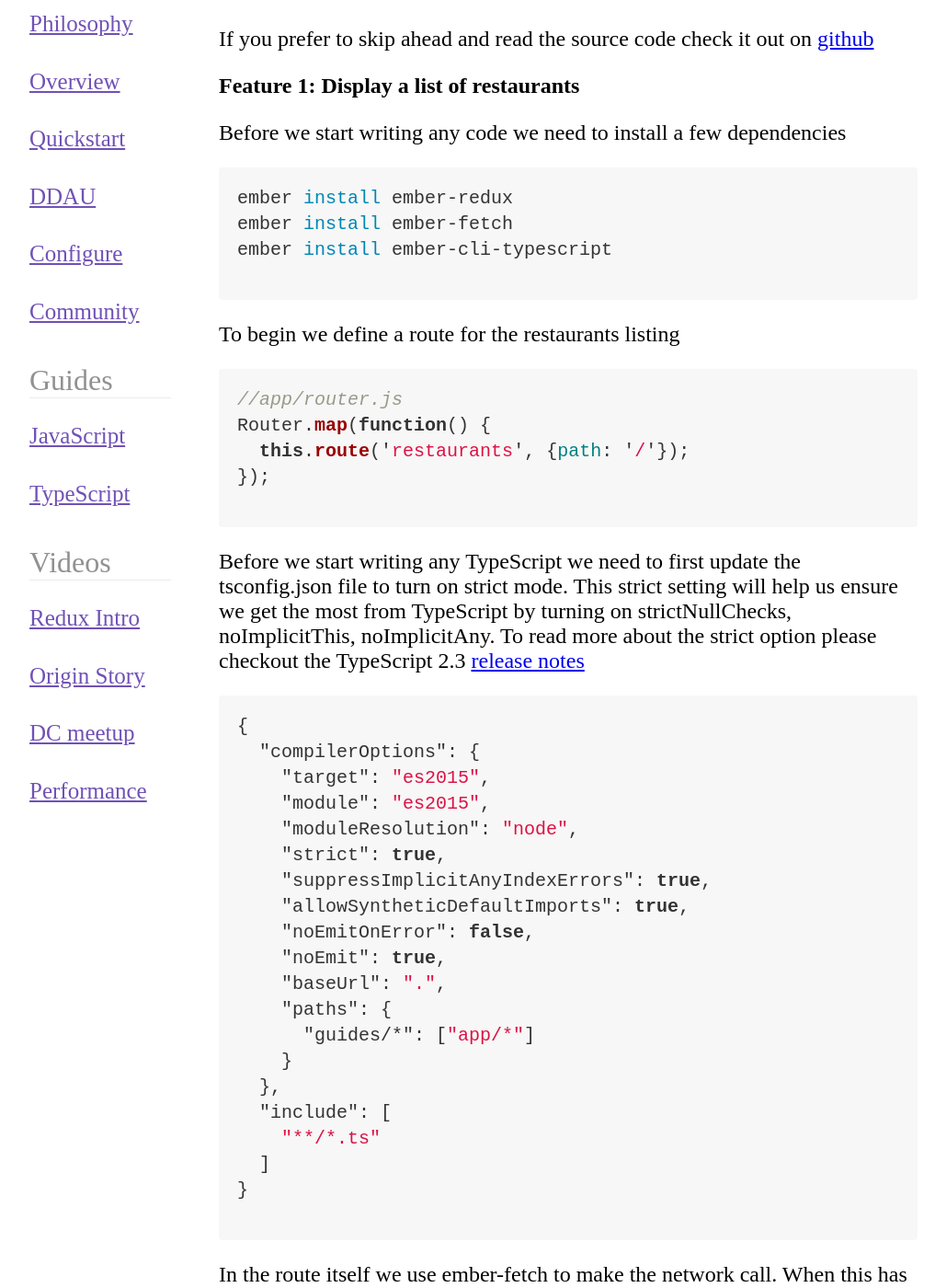
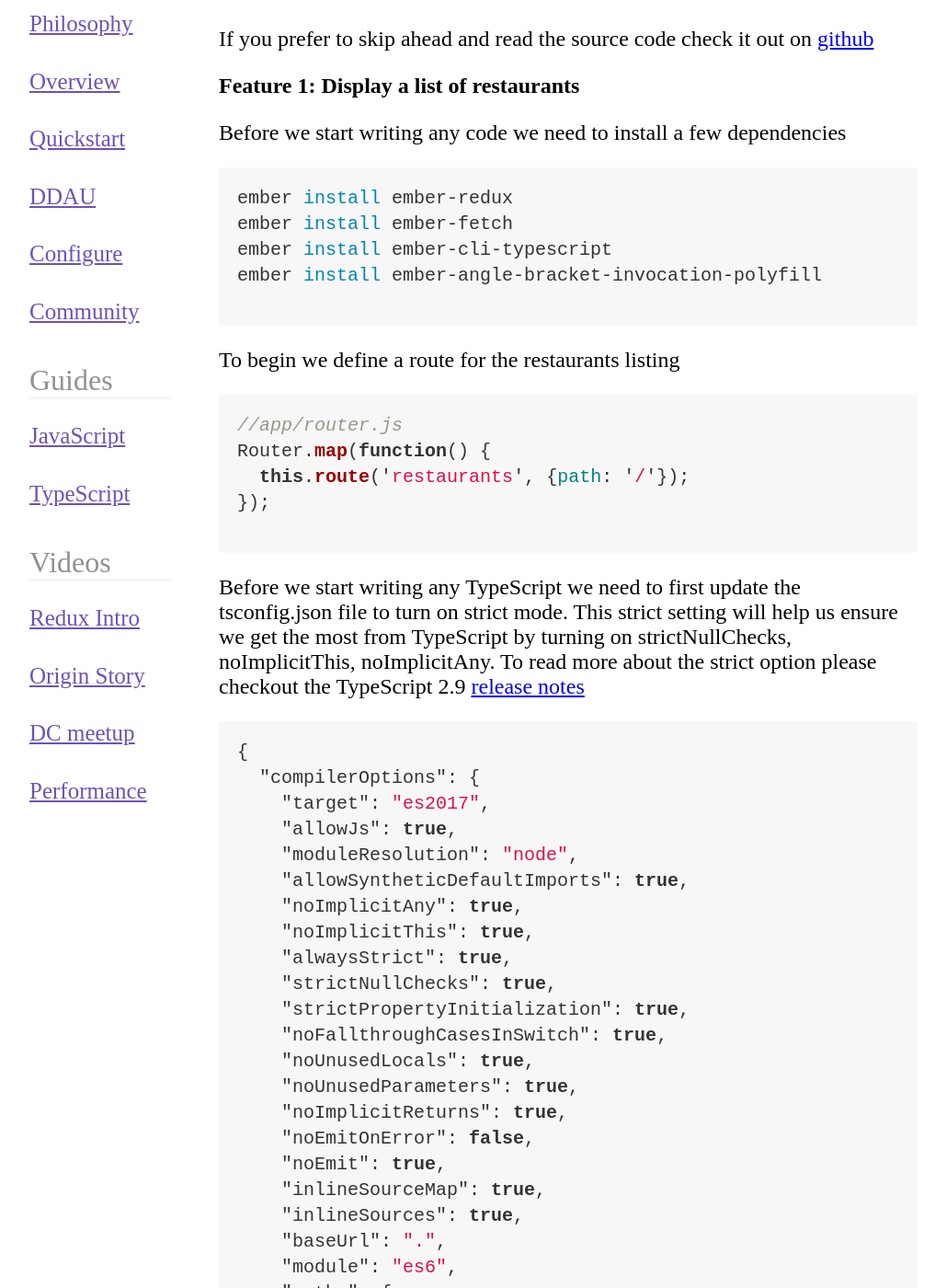
Before and after one commit to ember-redux/ember-redux, a Jekyll site: the page built from docs/typescript.md, in a window 1280 px wide and 1400 px high, scrolled down 194 px. Shown: the whole window at 92% size, without its empty margins (131-1148 px from the left). Built offline with Jekyll 4.4.1, drawn with Linux system fonts in a browser that asks for light colours; some of the changed text lies outside the part shown.

Commit message:
DOCS: updated guides to ember v3.2 + angle bracket syntax

````diff
--- a/docs/typescript.md
+++ b/docs/typescript.md
@@ -16,6 +16,7 @@
 ember install ember-redux
 ember install ember-fetch
 ember install ember-cli-typescript
+ember install ember-angle-bracket-invocation-polyfill
 ```
 
 To begin we define a route for the restaurants listing
@@ -27,26 +28,41 @@
 });
 ```
 
-Before we start writing any TypeScript we need to first update the tsconfig.json file to turn on strict mode. This strict setting will help us ensure we get the most from TypeScript by turning on strictNullChecks, noImplicitThis, noImplicitAny. To read more about the strict option please checkout the TypeScript 2.3 <a href="https://www.typescriptlang.org/docs/handbook/release-notes/typescript-2-3.html">release notes</a>
+Before we start writing any TypeScript we need to first update the tsconfig.json file to turn on strict mode. This strict setting will help us ensure we get the most from TypeScript by turning on strictNullChecks, noImplicitThis, noImplicitAny. To read more about the strict option please checkout the TypeScript 2.9 <a href="http://www.typescriptlang.org/docs/handbook/release-notes/typescript-2-9.html">release notes</a>
 
 ```json
 {
   "compilerOptions": {
-    "target": "es2015",
-    "module": "es2015",
+    "target": "es2017",
+    "allowJs": true,
     "moduleResolution": "node",
-    "strict": true,
-    "suppressImplicitAnyIndexErrors": true,
     "allowSyntheticDefaultImports": true,
+    "noImplicitAny": true,
+    "noImplicitThis": true,
+    "alwaysStrict": true,
+    "strictNullChecks": true,
+    "strictPropertyInitialization": true,
+    "noFallthroughCasesInSwitch": true,
+    "noUnusedLocals": true,
+    "noUnusedParameters": true,
+    "noImplicitReturns": true,
     "noEmitOnError": false,
     "noEmit": true,
+    "inlineSourceMap": true,
+    "inlineSources": true,
     "baseUrl": ".",
+    "module": "es6",
     "paths": {
-      "guides/*": ["app/*"]
+      "guides/*": [
+        "app/*"
+      ],
+      "*": [
+        "types/*"
+      ]
     }
   },
   "include": [
-    "**/*.ts"
+    "app"
   ]
 }
 ```
@@ -112,24 +128,39 @@
 ```json
 {
   "compilerOptions": {
-    "target": "es2015",
-    "module": "es2015",
+    "target": "es2017",
+    "allowJs": true,
     "moduleResolution": "node",
-    "strict": true,
-    "suppressImplicitAnyIndexErrors": true,
     "allowSyntheticDefaultImports": true,
+    "noImplicitAny": true,
+    "noImplicitThis": true,
+    "alwaysStrict": true,
+    "strictNullChecks": true,
+    "strictPropertyInitialization": true,
+    "noFallthroughCasesInSwitch": true,
+    "noUnusedLocals": true,
+    "noUnusedParameters": true,
+    "noImplicitReturns": true,
     "noEmitOnError": false,
     "noEmit": true,
+    "inlineSourceMap": true,
+    "inlineSources": true,
     "baseUrl": ".",
+    "module": "es6",
     "paths": {
-      "guides/*": ["app/*"],
       "ember-redux": ["node_modules/ember-redux/index.d.ts"],
       "redux": ["node_modules/redux/index.d.ts"],
-      "fetch": ["node_modules/ember-fetch/index.d.ts"]
+      "fetch": ["node_modules/ember-fetch/index.d.ts"],
+      "guides/*": [
+        "app/*"
+      ],
+      "*": [
+        "types/*"
+      ]
     }
   },
   "include": [
-    "**/*.ts"
+    "app"
   ]
 }
 ```
@@ -211,7 +242,7 @@
 ```js
 //app/templates/components/restaurant-list.hbs
 <ul>
-  {{#each-in restaurants as |key restaurant|}}
+  {{#each-in @restaurants as |key restaurant|}}
     <li>{{restaurant.name}}</li>
   {{/each-in}}
 </ul>
@@ -259,12 +288,12 @@
 
 ```js
 //app/templates/restaurants.hbs
-{{#restaurant-items as |restaurants|}}
-  {{restaurant-list restaurants=restaurants}}
-{{/restaurant-items}}
+<RestaurantItems as |restaurants|>
+  <RestaurantList @restaurants={{restaurants}} />
+</RestaurantItems>
 ```
 
-<p>Want the source code for part 1? You can find this commit up on <a href="https://github.com/ember-redux/guides/commit/6fa784ead8ff258ec35eeab09230c59652ce6a9a">github</a></p>
+<p>Want the source code for part 1? You can find this commit up on <a href="https://github.com/ember-redux/guides/commit/27dc1c5d5e85aca082c80394eaa841229ae3db52">github</a></p>
 
 **Feature 2: Display restaurant details**
 
@@ -428,7 +457,7 @@
 ```js
 //app/templates/components/restaurant-list.hbs
 <ul>
-  {{#each-in restaurants as |key restaurant|}}
+  {{#each-in @restaurants as |key restaurant|}}
     <li>{{#link-to "restaurants.detail" restaurant.id}}{{restaurant.name}}{{/link-to}}</li>
   {{/each-in}}
 </ul>
@@ -439,7 +468,7 @@
 ```js
 //app/templates/components/restaurant-detail.hbs
 <ul>
-  {{#each restaurant.reviews as |review|}}
+  {{#each @restaurant.reviews as |review|}}
     <li>{{review.rating}} ★</li>
   {{else}}
     <li>no reviews</li>
@@ -486,12 +513,12 @@
 
 ```js
 //app/templates/restaurants/detail.hbs
-{{#restaurant-item as |restaurant|}}
-  {{restaurant-detail restaurant=restaurant}}
-{{/restaurant-item}}
+<RestaurantItem as |restaurant|>
+  <RestaurantDetail @restaurant={{restaurant}} />
+</RestaurantItem>
 ```
 
-<p>Want the source code for part 2? You can find this commit up on <a href="https://github.com/ember-redux/guides/commit/a90a8471a2694448f84bab9a6457b2e9e246e7">github</a></p>
+<p>Want the source code for part 2? You can find this commit up on <a href="https://github.com/ember-redux/guides/commit/0fac0e8af66de392d28bc114ace6cf31ebef122f">github</a></p>
 
 **Refactor: Use reselect to encapsulate**
 
@@ -535,25 +562,40 @@
 ```json
 {
   "compilerOptions": {
-    "target": "es2015",
-    "module": "es2015",
+    "target": "es2017",
+    "allowJs": true,
     "moduleResolution": "node",
-    "strict": true,
-    "suppressImplicitAnyIndexErrors": true,
     "allowSyntheticDefaultImports": true,
+    "noImplicitAny": true,
+    "noImplicitThis": true,
+    "alwaysStrict": true,
+    "strictNullChecks": true,
+    "strictPropertyInitialization": true,
+    "noFallthroughCasesInSwitch": true,
+    "noUnusedLocals": true,
+    "noUnusedParameters": true,
+    "noImplicitReturns": true,
     "noEmitOnError": false,
     "noEmit": true,
+    "inlineSourceMap": true,
+    "inlineSources": true,
     "baseUrl": ".",
+    "module": "es6",
     "paths": {
-      "guides/*": ["app/*"],
       "ember-redux": ["node_modules/ember-redux/index.d.ts"],
       "redux": ["node_modules/redux/index.d.ts"],
       "fetch": ["node_modules/ember-fetch/index.d.ts"],
-      "reselect": ["node_modules/reselect/lib/index.d.ts"]
+      "reselect": ["node_modules/reselect/lib/index.d.ts"],
+      "guides/*": [
+        "app/*"
+      ],
+      "*": [
+        "types/*"
+      ]
     }
   },
   "include": [
-    "**/*.ts"
+    "app"
   ]
 }
 ```
@@ -603,7 +641,7 @@
 ```js
 //app/templates/components/restaurant-detail.hbs
 <ul>
-  {{#each restaurant.reviews as |review|}}
+  {{#each @restaurant.reviews as |review|}}
     <li>{{review.rating}} ★</li>
   {{else}}
     <li>no reviews</li>
@@ -748,26 +786,41 @@
 ```json
 {
   "compilerOptions": {
-    "target": "es2015",
-    "module": "es2015",
+    "target": "es2017",
+    "allowJs": true,
     "moduleResolution": "node",
-    "strict": true,
-    "suppressImplicitAnyIndexErrors": true,
     "allowSyntheticDefaultImports": true,
+    "noImplicitAny": true,
+    "noImplicitThis": true,
+    "alwaysStrict": true,
+    "strictNullChecks": true,
+    "strictPropertyInitialization": true,
+    "noFallthroughCasesInSwitch": true,
+    "noUnusedLocals": true,
+    "noUnusedParameters": true,
+    "noImplicitReturns": true,
     "noEmitOnError": false,
     "noEmit": true,
+    "inlineSourceMap": true,
+    "inlineSources": true,
     "baseUrl": ".",
+    "module": "es6",
     "paths": {
-      "guides/*": ["app/*"],
       "ember-redux": ["node_modules/ember-redux/index.d.ts"],
       "redux": ["node_modules/redux/index.d.ts"],
       "fetch": ["node_modules/ember-fetch/index.d.ts"],
       "reselect": ["node_modules/reselect/lib/index.d.ts"],
-      "normalizr": ["node_modules/normalizr/index.d.ts"]
+      "normalizr": ["node_modules/normalizr/index.d.ts"],
+      "guides/*": [
+        "app/*"
+      ],
+      "*": [
+        "types/*"
+      ]
     }
   },
   "include": [
-    "**/*.ts"
+    "app"
   ]
 }
 ```
@@ -815,7 +866,7 @@
 ```js
 //app/templates/components/restaurant-detail.hbs
 <ul>
-  {{#each reviews as |review|}}
+  {{#each @reviews as |review|}}
     <li>{{review.rating}} ★</li>
   {{else}}
     <li>no reviews</li>
@@ -825,12 +876,12 @@
 
 ```js
 //app/templates/restaurants/detail.hbs
-{{#restaurant-item as |reviews|}}
-  {{restaurant-detail reviews=reviews}}
-{{/restaurant-item}}
+<RestaurantItem as |reviews|>
+  <RestaurantDetail @reviews={{reviews}} />
+</RestaurantItem>
 ```
 
-<p>Want the source code for part 4? You can find this commit up on <a href="https://github.com/ember-redux/guides/commit/047ec9fce66d2d3ca4387323fefd4b3543325d31">github</a></p>
+<p>Want the source code for part 4? You can find this commit up on <a href="https://github.com/ember-redux/guides/commit/ed929eb1eef56a1e16b57c31b30fbc2fb55aa082">github</a></p>
 
 **Feature 3: Add rate action to add/update review**
 
@@ -839,15 +890,15 @@
 ```js
 //app/templates/components/restaurant-detail.hbs
 <div class="star-rating">
-  <span onclick={{action rate 1}}>★</span>
-  <span onclick={{action rate 2}}>★</span>
-  <span onclick={{action rate 3}}>★</span>
-  <span onclick={{action rate 4}}>★</span>
-  <span onclick={{action rate 5}}>★</span>
+  <span onclick={{action @rate 1}}>★</span>
+  <span onclick={{action @rate 2}}>★</span>
+  <span onclick={{action @rate 3}}>★</span>
+  <span onclick={{action @rate 4}}>★</span>
+  <span onclick={{action @rate 5}}>★</span>
 </div>
 
 <ul>
-  {{#each reviews as |review|}}
+  {{#each @reviews as |review|}}
     <li>{{review.rating}} ★</li>
   {{else}}
     <li>no reviews</li>
@@ -863,9 +914,9 @@
 
 ```js
 //app/templates/restaurants/detail.hbs
-{{#restaurant-item as |reviews rate|}}
-  {{restaurant-detail reviews=reviews rate=rate}}
-{{/restaurant-item}}
+<RestaurantItem as |reviews rate|>
+  <RestaurantDetail @reviews={{reviews}} @rate={{rate}} />
+</RestaurantItem>
 ```
 Next open the restaurant-item component and add the function dispatchToActions. This function is where we define closure actions that will interact with redux. The "rate" action requires the id of the restaurant we are planning to add a review for. We don't have this in the template itself but redux is tracking the active restaurant with a "selectedId" property. We can create a selector to expose this and add that to our stateToComputed function.
 
@@ -973,15 +1022,15 @@
 ```js
 //app/templates/components/restaurant-detail.hbs
 <div class="star-rating">
-  <span onclick={{action rate 1 selectedId}}>★</span>
-  <span onclick={{action rate 2 selectedId}}>★</span>
-  <span onclick={{action rate 3 selectedId}}>★</span>
-  <span onclick={{action rate 4 selectedId}}>★</span>
-  <span onclick={{action rate 5 selectedId}}>★</span>
+  <span onclick={{action @rate 1 @selectedId}}>★</span>
+  <span onclick={{action @rate 2 @selectedId}}>★</span>
+  <span onclick={{action @rate 3 @selectedId}}>★</span>
+  <span onclick={{action @rate 4 @selectedId}}>★</span>
+  <span onclick={{action @rate 5 @selectedId}}>★</span>
 </div>
 
 <ul>
-  {{#each reviews as |review|}}
+  {{#each @reviews as |review|}}
     <li>{{review.rating}} ★</li>
   {{else}}
     <li>no reviews</li>
@@ -997,9 +1046,9 @@
 
 ```js
 //app/templates/restaurants/detail.hbs
-{{#restaurant-item as |reviews selectedId rate|}}
-  {{restaurant-detail reviews=reviews selectedId=selectedId rate=rate}}
-{{/restaurant-item}}
+<RestaurantItem as |reviews selectedId rate|>
+  <RestaurantDetail @reviews={{reviews}} @selectedId={{selectedId}} @rate={{rate}} />
+</RestaurantItem>
 ```
 
 <p>Want the source code for the entire TypeScript application? You can find it on <a href="https://github.com/ember-redux/guides/commits/typescript">github</a></p>
````
Also changed, not shown: other parts of docs/typescript.md (+19 -31 lines), docs/guides.md (+58 -80 lines).
